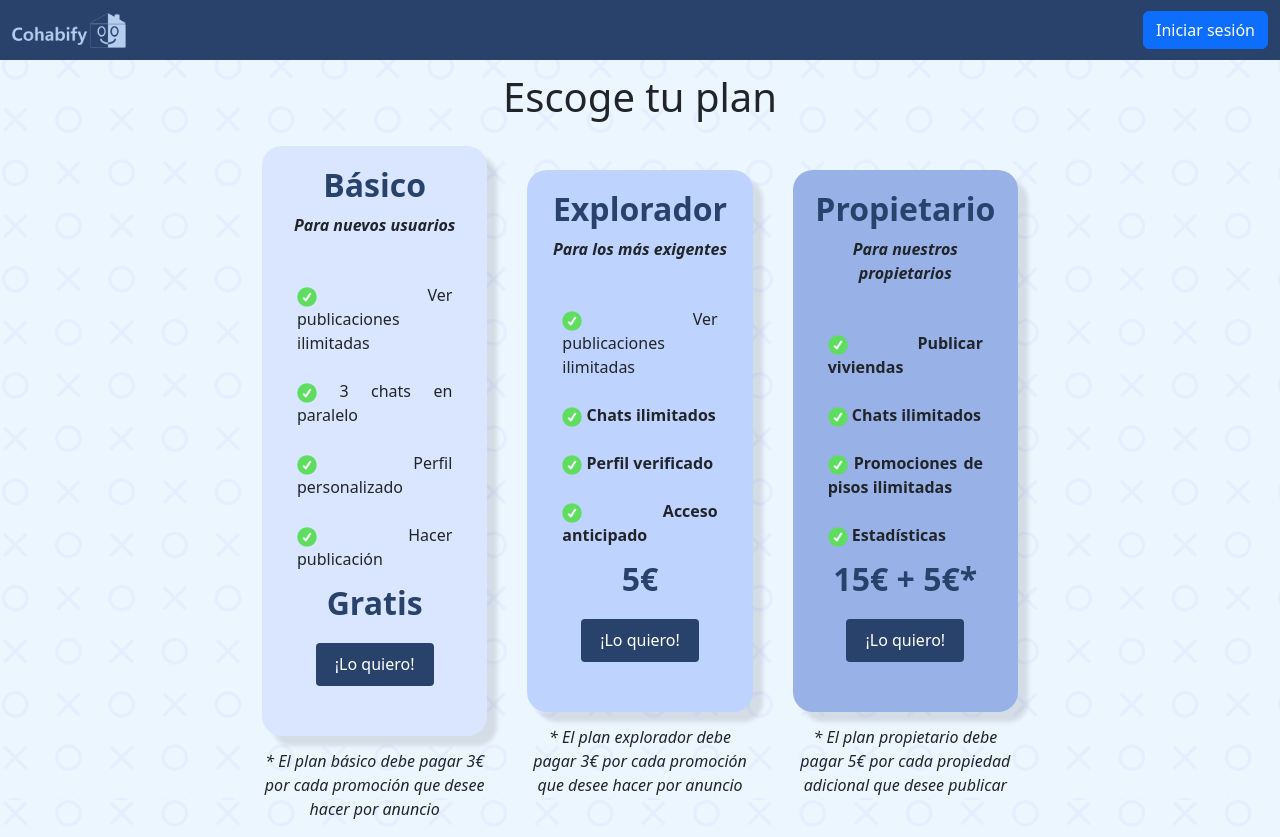
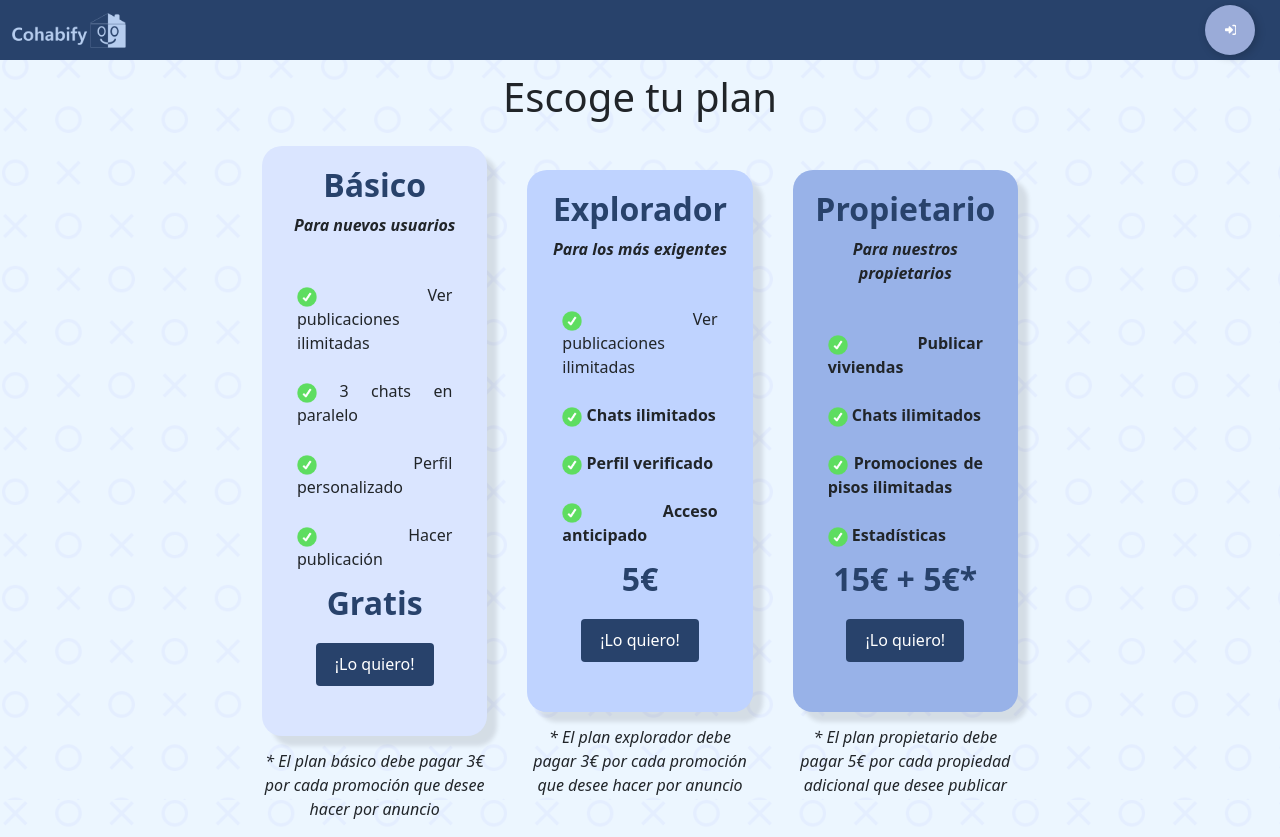
Before and after one commit to Cohabify-ISPP/Cohabify, a Vue app in the folder frontend/: page /plan in a window 1280 px wide. Built offline with nearby package versions, Linux system fonts and the light colour scheme; no server answers.

Commit message:
feat: Mejorado botón de inicio de sesión
Co-authored-by: Marina Calero <marcallop7@users.noreply.github.com>

```diff
--- a/frontend/src/components/Navbar.vue
+++ b/frontend/src/components/Navbar.vue
@@ -184,8 +184,15 @@ watch(user, (newValue) => {
         </ul>
       </div>
     </div>
-    <div class="d-flex align-items-center" v-else>
-      <a href="/login" class="btn btn-primary">Iniciar sesión</a>
+    <div class="d-flex align-items-center" v-else style="padding-right: 1%;">
+      <a href="/login" class="text-decoration-none">
+        <button class="login">
+
+          <div class="sign"><svg viewBox="0 0 512 512"><path d="M217.9 105.9L340.7 228.7c7.2 7.2 11.3 17.1 11.3 27.3s-4.1 20.1-11.3 27.3L217.9 406.1c-6.4 6.4-15 9.9-24 9.9c-18.7 0-33.9-15.2-33.9-33.9l0-62.1L32 320c-17.7 0-32-14.3-32-32l0-64c0-17.7 14.3-32 32-32l128 0 0-62.1c0-18.7 15.2-33.9 33.9-33.9c9 0 17.6 3.6 24 9.9zM352 416l64 0c17.7 0 32-14.3 32-32l0-256c0-17.7-14.3-32-32-32l-64 0c-17.7 0-32-14.3-32-32s14.3-32 32-32l64 0c53 0 96 43 96 96l0 256c0 53-43 96-96 96l-64 0c-17.7 0-32-14.3-32-32s14.3-32 32-32z"></path></svg></div>
+
+          <div class="text">Iniciar sesión</div>
+        </button>
+      </a>
     </div>
   </div>
 </nav>
@@ -213,4 +220,71 @@ watch(user, (newValue) => {
   transition: 0.2s;
 }
 
+.login {
+  display: flex;
+  align-items: center;
+  justify-content: flex-start;
+  width: 50px;
+  height: 50px;
+  border: none;
+  border-radius: 50%;
+  cursor: pointer;
+  position: relative;
+  overflow: hidden;
+  transition-duration: .3s;
+  box-shadow: 2px 2px 10px rgba(0, 0, 0, 0.199);
+  background-color: rgb(154, 171, 216);
+}
+
+/* plus sign */
+.sign {
+  width: 100%;
+  transition-duration: .3s;
+  display: flex;
+  align-items: center;
+  justify-content: center;
+}
+
+.sign svg {
+  width: 17px;
+}
+
+.sign svg path {
+  fill: white;
+}
+/* text */
+.text {
+  position: relative;
+  right: 0%;
+  width: 0%;
+  opacity: 0;
+  color: white;
+  font-size: 1.2em;
+  font-weight: 600;
+  transition-duration: .3s;
+}
+/* hover effect on button  width */
+.login:hover {
+  width: 200px;
+  border-radius: 40px;
+  transition-duration: .3s;
+}
+
+.login:hover .sign {
+  width: 30%;
+  transition-duration: .3s;
+  padding-left: 20px;
+}
+/* hover effect button's text */
+.login:hover .text {
+  opacity: 1;
+  width: 70%;
+  transition-duration: .3s;
+  padding-right: 10px;
+}
+/* button click effect*/
+.login:active {
+  transform: translate(2px ,2px);
+}
+
 </style>
```
